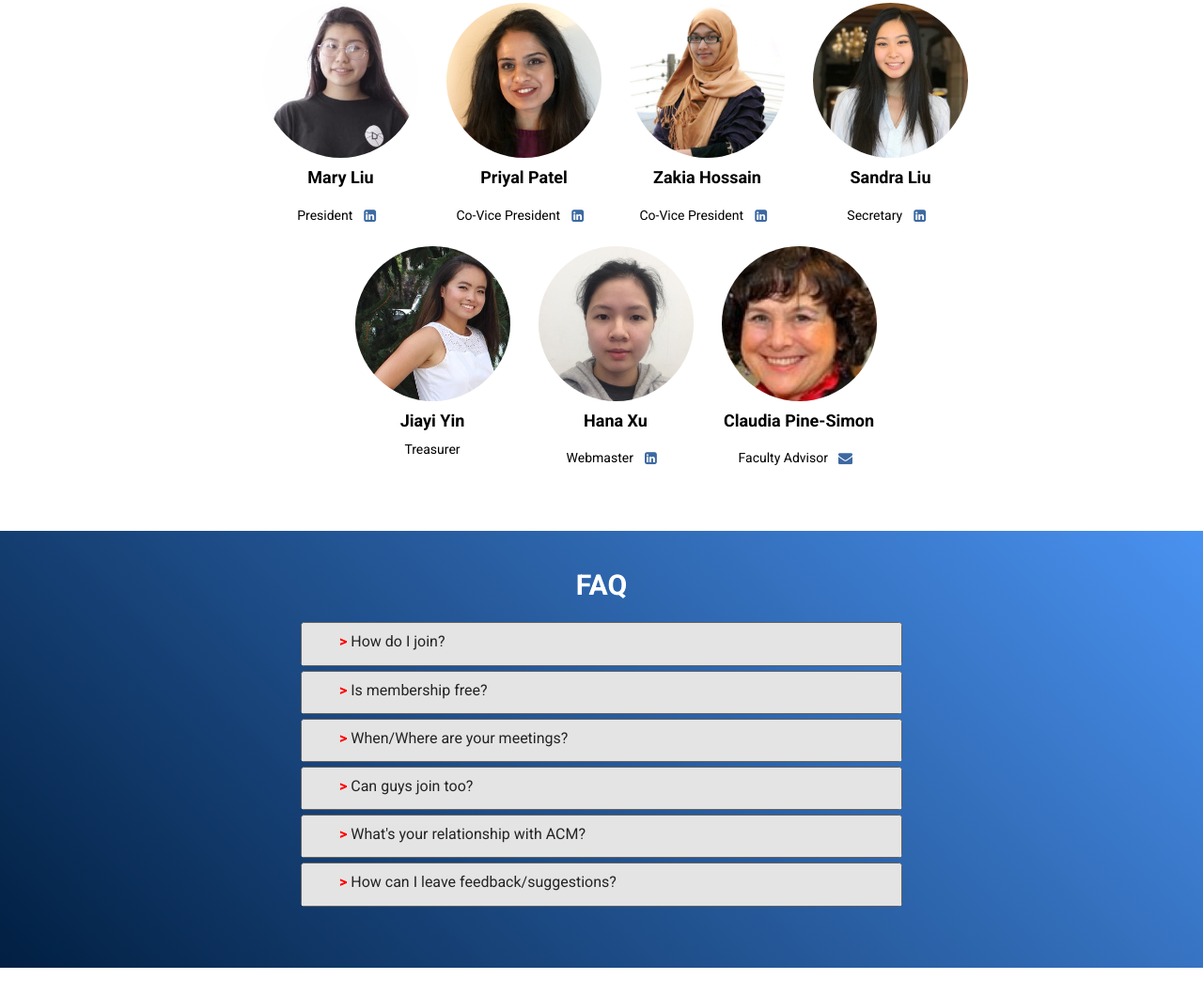
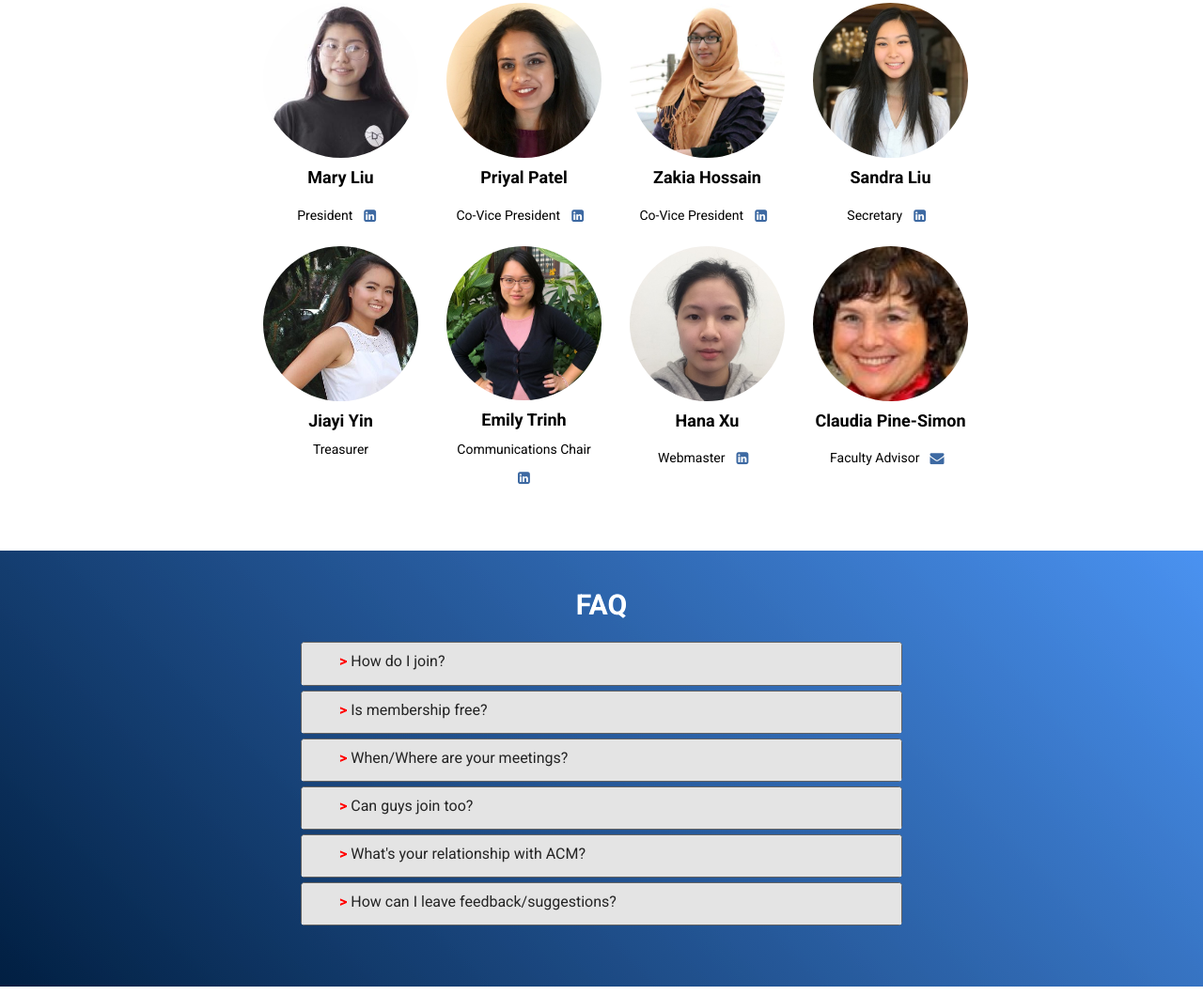
Before and after one commit to tu-acmw/tu-acmw.github.io, a plain HTML site: page index.html in a window 1280 px wide. Shown: the part 2560-3619 px from the top of the page at 94% size. Drawn offline with nearby package versions, Linux system fonts and the light colour scheme.

Commit message:
added communications chair

```diff
--- a/index.html
+++ b/index.html
@@ -218,6 +218,12 @@
 				  <p class="social social--small">Treasurer</p>
 			  </div>
 			  <div class="col-sm-2">
+				  <div class="profile"><img src="img/profile/emily.jpg" alt="" class="img-responsive"></div>
+				  <h4>Emily Trinh</h4>
+				  <p class="social social--small">Communications Chair<a href="https://www.linkedin.com/in/emily-trinh-755416151/"
+				  data-animate-hover="pulse"><i class="fa fa-linkedin-square"></i></a></p>
+			  </div>
+			  <div class="col-sm-2">
 				  <div class="profile"><img src="img/profile/hana.JPG"" alt="" class="img-responsive"></div>
 				  <h4>Hana Xu</h4>
 				  <p class="social social--small">Webmaster <a href="https://www.linkedin.com/in/hanaxu/"
```
Also changed, not shown: img/profile/emily.jpg (added).
